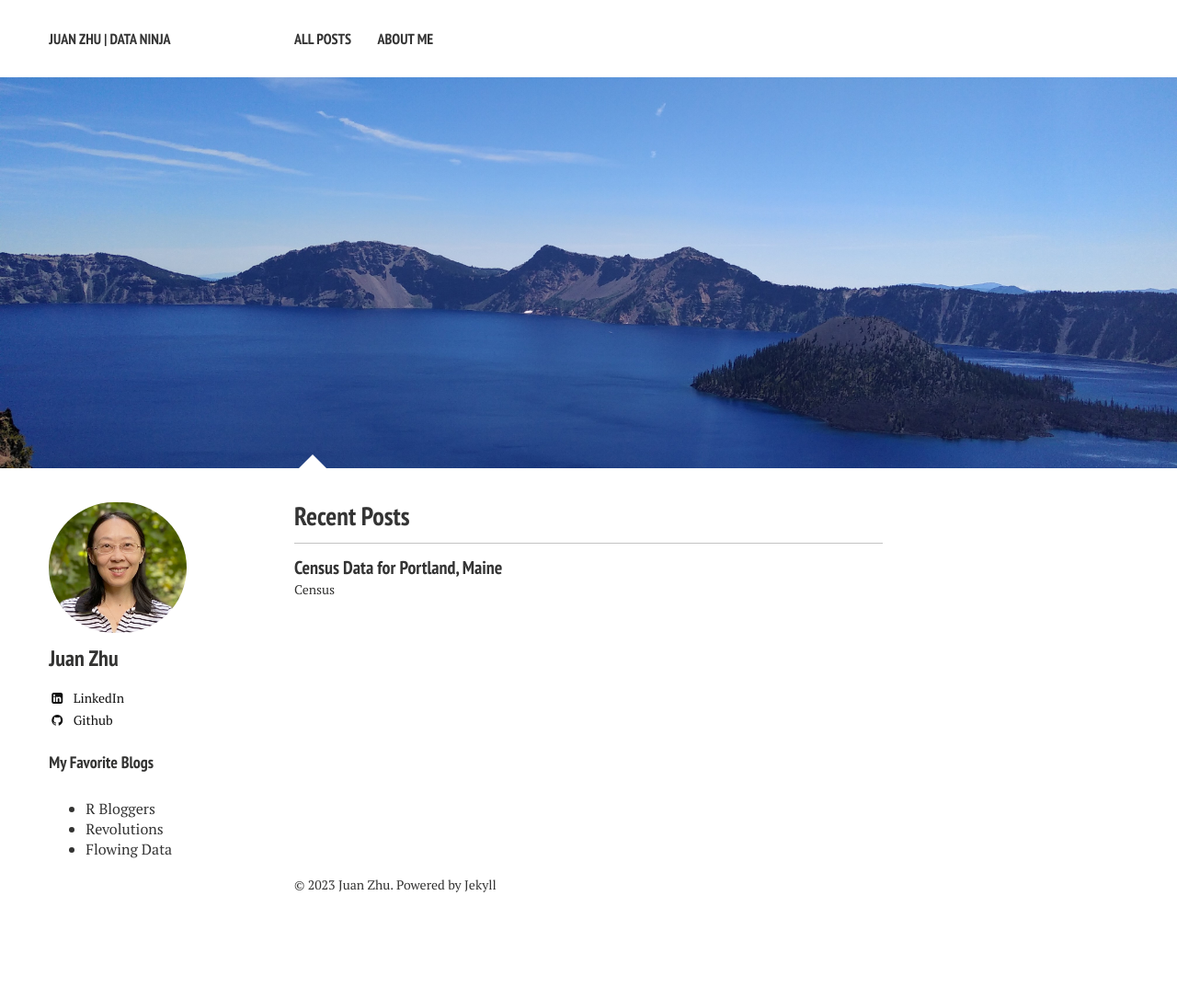
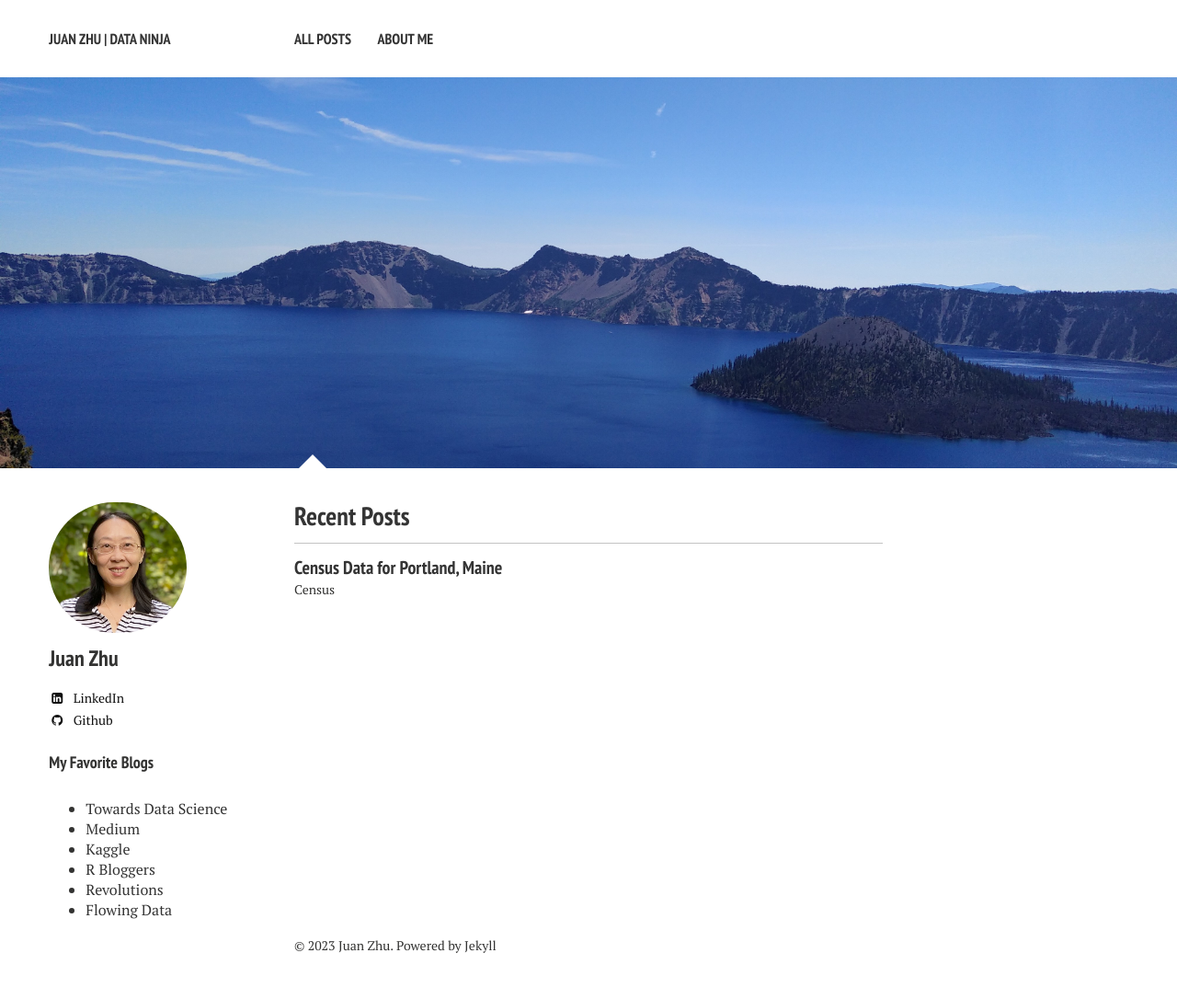
Before and after one commit to Janzhuj/janzhuj.github.io, a Jekyll site: the page built from index.md, in a window 1280 px wide. Shown: the whole page at 92% size. Built offline with Jekyll 4.4.1, drawn with Linux system fonts in a browser that asks for light colours; nearby versions of some CDN libraries; library files that are not in the unit come from our copies; before the commit the page ends 1020 px from its top, so only the background shows below that.

Commit message:
Update _author-bio.html

```diff
--- a/_includes/_author-bio.html
+++ b/_includes/_author-bio.html
@@ -37,6 +37,9 @@
 
 <h4>My Favorite Blogs</h4>
 <ul>
+    <li><a href="http://towardsdatascience.com/">Towards Data Science</a></li>
+    <li><a href="http://medium.com//">Medium</a></li>
+    <li><a href="http://www.kaggle.com//">Kaggle</a></li>
     <li><a href="http://www.r-bloggers.com/">R Bloggers</a></li>
     <li><a href="http://blog.revolutionanalytics.com/">Revolutions</a></li>
     <li><a href="http://flowingdata.com/">Flowing Data</a></li>
```
